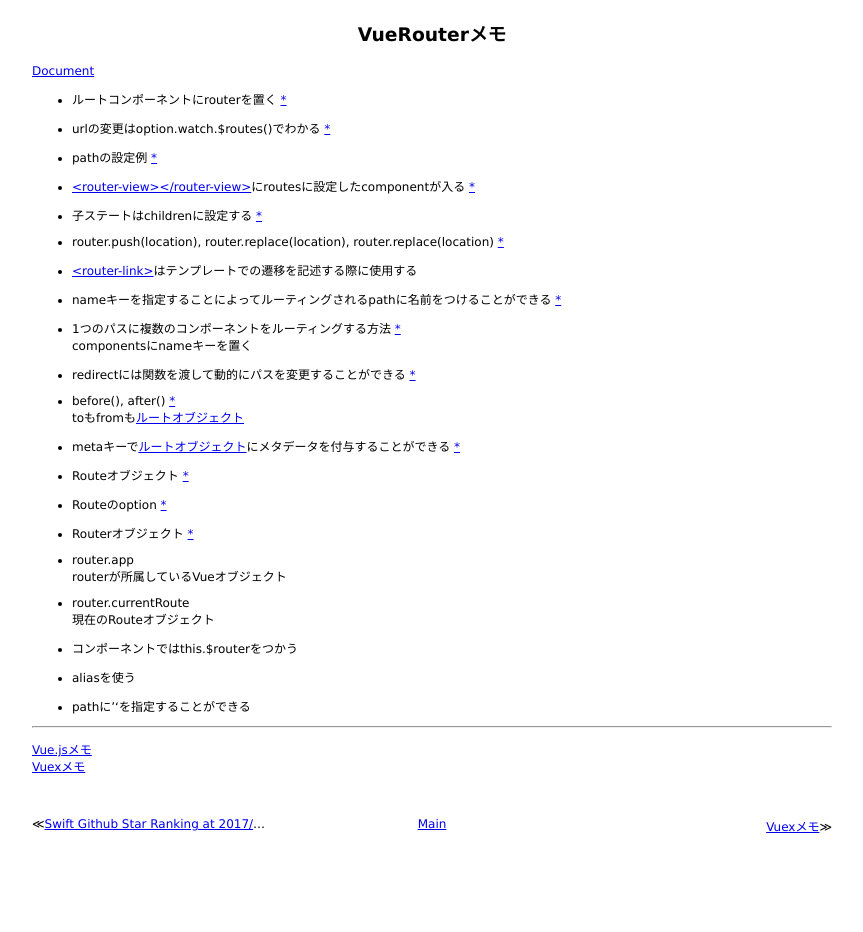
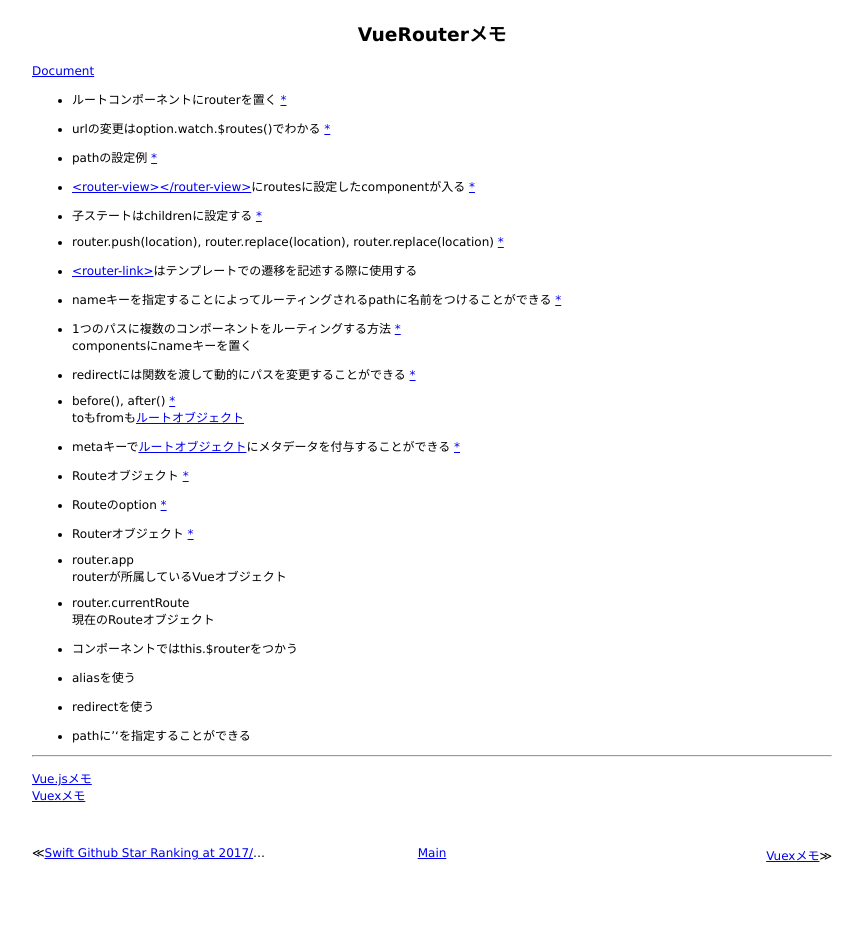
Before and after one commit to 38elements/38elements.github.com, a Jekyll site: the page built from _posts/2017-01-15-vue-router.md, in a window 1280 px wide. Shown: the whole page, without its empty margins (208-1071 px from the left). Built offline with Jekyll 4.4.1, drawn with Linux system fonts in a browser that asks for light colours; before the commit the page ends 903 px from its top, so only the background shows below that.

Commit message:
Update 2017-01-15-vue-router.md

```diff
--- a/_posts/2017-01-15-vue-router.md
+++ b/_posts/2017-01-15-vue-router.md
@@ -46,6 +46,8 @@ routerが所属しているVueオブジェクト
 
 * aliasを使う
 
+* redirectを使う
+
 * pathに''を指定することができる
 
 <hr>
```
